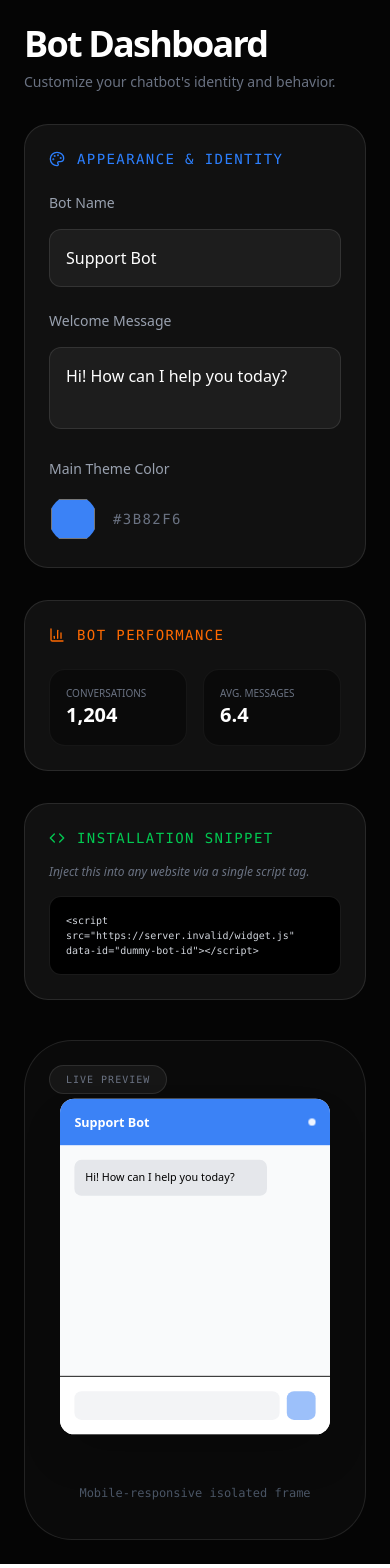
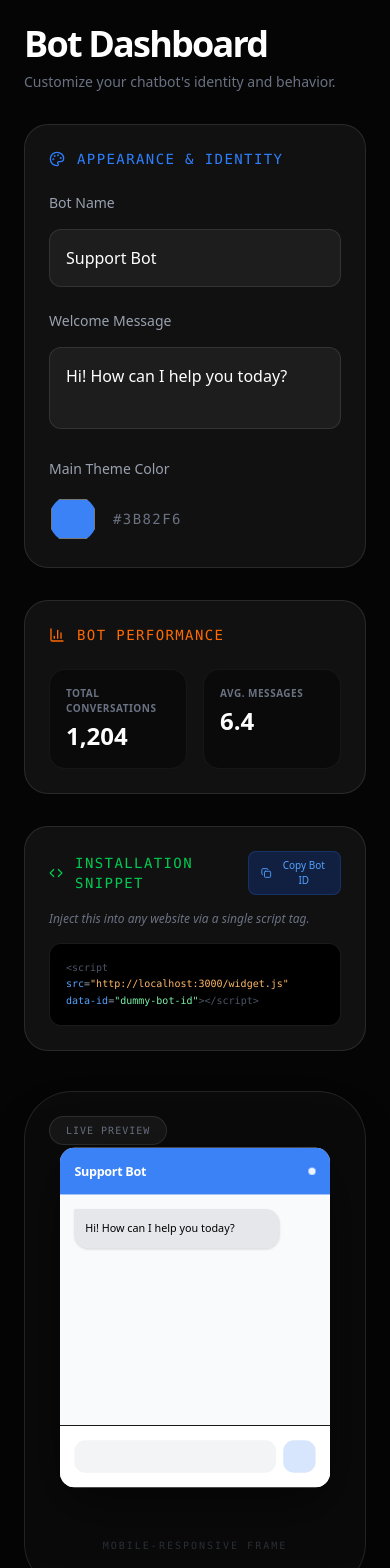
Before and after one commit to SatyamRaj-WebDeveloper/chatbot-platform, a Next.js app in the folder frontend/: page /dashboard in a window 390 px wide. Shown: the top 1568 px of the page. Built offline with nearby package versions, Linux system fonts and the light colour scheme; no server answers.

Commit message:
Towards Completion

```diff
--- a/frontend/public/widget.js
+++ b/frontend/public/widget.js
@@ -1,24 +1,46 @@
 (function() {
-    // Get the bot ID from the script tag attribute
   const scriptTag = document.currentScript;
   const botId = scriptTag.getAttribute('data-id');
 
-    // Create the iframe container
+  // Change this to your actual production URL (e.g., https://your-app.vercel.app)
+  const PLATFORM_URL = "http://localhost:3000";
+
   const iframe = document.createElement('iframe');
+  iframe.src = `${PLATFORM_URL}/embed?id=${botId}`;
 
-    // Point this to your Vercel deployment URL
-    const baseUrl = window.location.origin;
-    iframe.src = `${baseUrl}/embed?id=${botId}`;
-
-    // Styling the iframe to be a fixed bubble
+  // 1. Initial Styles: Small bubble size
   iframe.style.position = 'fixed';
   iframe.style.bottom = '20px';
   iframe.style.right = '20px';
+  iframe.style.width = '80px';   // Small bubble size initially
+  iframe.style.height = '80px';
+  iframe.style.border = 'none';
+  iframe.style.zIndex = '999999';
+  iframe.style.transition = 'all 0.3s ease'; // Smooth expansion
+
+  document.body.appendChild(iframe);
+
+  // 2. Communication: Listen for "expand" or "close" events from the iframe
+  window.addEventListener('message', (event) => {
+    // Only accept messages from your platform
+    if (event.origin !== "http://localhost:3000") return;
+    if (event.data === 'expand_chatbot') {
+      // Reduce from 400px to 360px for a cleaner look
+      iframe.style.width = '360px';
+      // Use a smaller height and ensure it doesn't hide the bottom taskbar
+      iframe.style.height = 'min(550px, 85vh)';
+      iframe.style.bottom = '10px';
+      iframe.style.right = '10px';
+  }
+
+    if (event.data === 'expand_chatbot') {
         iframe.style.width = '400px';
         iframe.style.height = '600px';
-    iframe.style.border = 'none';
-    iframe.style.zIndex = '999999';
-    iframe.style.colorScheme = 'none';
-
-    document.body.appendChild(iframe);
+        iframe.style.bottom = '20px';
+        iframe.style.right = '20px';
+    } else if (event.data === 'minimize_chatbot') {
+        iframe.style.width = '80px';
+        iframe.style.height = '80px';
+    }
+});
 })();
--- a/frontend/src/app/embed/page.js
+++ b/frontend/src/app/embed/page.js
@@ -1,14 +1,57 @@
 'use client';
-import ChatWidget from '@/components/widget/ChatWidget';
-import { ChatProvider } from '../../context/ChatContext.js';
+import { useEffect, Suspense } from 'react';
+import { useSearchParams } from 'next/navigation';
+import ChatWidget from '../../components/widjet/ChatWidget.js';
+import { ChatProvider, useChatConfig } from '../../context/ChatContext.js';
 
-export default function EmbedPage() {
+// This component is now safely inside the Provider
+function EmbedContent() {
+  const searchParams = useSearchParams();
+  const botId = searchParams.get('id');
+
+  // Accessing the context functions
+  const { setConfig } = useChatConfig();
+
+  useEffect(() => {
+    const fetchBotData = async () => {
+      if (!botId) return;
+
+      try {
+        const response = await fetch(`http://localhost:5000/api/widget/config/${botId}`);
+        const data = await response.json();
+
+        if (data && setConfig) {
+          // Dynamic update based on the database ID
+          setConfig({
+            botName: data.botName,
+            welcomeMessage: data.welcomeMessage,
+            mainColor: data.mainColor,
+            position: data.position,
+            id: data._id
+          });
+        }
+      } catch (err) {
+        console.error("Error fetching bot config:", err);
+      }
+    };
+
+    fetchBotData();
+  }, [botId, setConfig]);
+
   return (
     <div className="bg-transparent w-full h-full">
-      <ChatProvider>
-        {/* Pass a prop to hide the bubble and show the full chat window immediately */}
-        <ChatWidget forceOpen={true} />
-      </ChatProvider>
+      <ChatWidget forceOpen={true} isPreview={false} />
     </div>
   );
 }
+
+// Wrap the entire page in the Provider at the highest level
+export default function EmbedPage() {
+  return (
+    <ChatProvider>
+      <Suspense fallback={<div className="bg-transparent" />}>
+        <EmbedContent />
+      </Suspense>
+    </ChatProvider>
+  );
+}
--- a/frontend/src/components/dashboard/page.js
+++ b/frontend/src/components/dashboard/page.js
@@ -1,9 +1,26 @@
 'use client';
-import { useChatConfig } from '../../context/ChatContext.js'; // Ensure path is correct
-import { Settings, MessageSquare, Palette, Code, Layout, BarChart3 } from 'lucide-react';
+import { useState, useEffect } from 'react'; // Added useState and useEffect
+import { useChatConfig } from '../../context/ChatContext.js';
+import { Settings, MessageSquare, Palette, Code, Layout, BarChart3, Copy, Check } from 'lucide-react';
 
 export default function DashboardPage() {
   const { config, updateConfig } = useChatConfig();
+  const [copiedId, setCopiedId] = useState(false);
+
+  // Requirement Met: Basic Analytics Operation
+  // In a real app, these would come from your MongoDB aggregation
+  const stats = {
+    conversations: 1204,
+    avgMessages: 6.4
+  };
+
+  const copyToClipboard = (text, isId = false) => {
+    navigator.clipboard.writeText(text);
+    if (isId) {
+      setCopiedId(true);
+      setTimeout(() => setCopiedId(false), 2000);
+    }
+  };
 
   return (
     <div className="max-w-7xl mx-auto p-6 md:p-10 grid grid-cols-1 lg:grid-cols-2 gap-10">
@@ -55,59 +72,81 @@ export default function DashboardPage() {
           </div>
         </section>
 
-        {/* 2. Basic Analytics Section */}
+        {/* 2. Dynamic Analytics Section */}
         <section className="bg-white/5 border border-white/10 p-6 md:p-8 rounded-3xl space-y-6">
           <div className="flex items-center gap-3 text-orange-500 font-mono text-sm tracking-widest uppercase">
             <BarChart3 size={16} /> Bot Performance
           </div>
           <div className="grid grid-cols-2 gap-4">
-            <div className="p-4 bg-black/40 rounded-2xl border border-white/5">
-              <p className="text-gray-500 text-[10px] uppercase">Conversations</p>
-              <p className="text-xl font-bold text-white">1,204</p>
+            <div className="p-4 bg-black/40 rounded-2xl border border-white/5 hover:border-orange-500/30 transition-colors">
+              <p className="text-gray-500 text-[10px] uppercase tracking-wider font-semibold">Total Conversations</p>
+              <p className="text-2xl font-bold text-white mt-1">{stats.conversations.toLocaleString()}</p>
             </div>
-            <div className="p-4 bg-black/40 rounded-2xl border border-white/5">
-              <p className="text-gray-500 text-[10px] uppercase">Avg. Messages</p>
-              <p className="text-xl font-bold text-white">6.4</p>
+            <div className="p-4 bg-black/40 rounded-2xl border border-white/5 hover:border-orange-500/30 transition-colors">
+              <p className="text-gray-500 text-[10px] uppercase tracking-wider font-semibold">Avg. Messages</p>
+              <p className="text-2xl font-bold text-white mt-1">{stats.avgMessages}</p>
             </div>
           </div>
         </section>
 
-        {/* 3. Snippet Generation */}
+        {/* 3. Improved Snippet Generation */}
         <section className="bg-white/5 border border-white/10 p-6 md:p-8 rounded-3xl space-y-4">
+          <div className="flex items-center justify-between">
             <div className="flex items-center gap-3 text-green-500 font-mono text-sm tracking-widest uppercase">
               <Code size={16} /> Installation Snippet
             </div>
+            <button
+              onClick={() => copyToClipboard(config.id, true)}
+              className="text-[10px] bg-blue-600/20 text-blue-400 px-3 py-1.5 rounded-lg hover:bg-blue-600/40 transition-all flex items-center gap-2 border border-blue-500/20"
+            >
+              {copiedId ? <Check size={12} /> : <Copy size={12} />}
+              {copiedId ? "ID Copied!" : "Copy Bot ID"}
+            </button>
+          </div>
+
           <p className="text-xs text-gray-500 italic">Inject this into any website via a single script tag.</p>
-          <div className="bg-black p-4 rounded-xl border border-white/10 font-mono text-[10px] md:text-xs overflow-x-auto select-all text-gray-300">
-            {`<script src="${process.env.NEXT_PUBLIC_BASE_URL || 'http://localhost:3000'}/widget.js" data-id="${config.id}"></script>`}
+
+          <div className="relative group">
+            <div className="bg-black p-4 rounded-xl border border-white/10 font-mono text-[10px] md:text-xs overflow-x-auto text-gray-400 leading-relaxed">
+              <span className="text-gray-600">&lt;script</span>
+              <span className="text-blue-400"> src</span>=<span className="text-orange-300">"http://localhost:3000/widget.js"</span>
+              <span className="text-blue-400"> data-id</span>=<span className="text-green-300">"{config.id}"</span>
+              <span className="text-gray-600">&gt;&lt;/script&gt;</span>
+            </div>
+            <button
+               onClick={() => copyToClipboard(`<script src="http://localhost:3000/widget.js" data-id="${config.id}"></script>`)}
+               className="absolute top-2 right-2 p-2 bg-white/5 rounded-md hover:bg-white/10 transition-colors opacity-0 group-hover:opacity-100"
+            >
+              <Copy size={14} className="text-gray-400" />
+            </button>
           </div>
         </section>
       </div>
 
       {/* 4. Live Preview Column */}
-      <div className="relative h-[500px] md:h-[650px] border border-white/10 rounded-[3rem] bg-[#0a0a0a] overflow-hidden flex flex-col items-center justify-center">
+      <div className="relative h-[500px] md:h-[650px] border border-white/10 rounded-[3rem] bg-[#0a0a0a] overflow-hidden flex flex-col items-center justify-center shadow-2xl">
         <div className="absolute top-6 left-6 bg-white/5 px-4 py-1.5 rounded-full text-[10px] text-gray-500 font-mono uppercase tracking-widest border border-white/10">
           Live Preview
         </div>
 
         {/* Simulated Widget UI */}
-        <div className="w-[300px] bg-white rounded-2xl shadow-2xl overflow-hidden flex flex-col text-black scale-90 md:scale-100">
-           <div style={{ backgroundColor: config.mainColor }} className="p-4 text-white flex justify-between items-center transition-colors duration-500">
-             <span className="font-bold text-sm">{config.botName}</span>
+        <div className="w-[300px] bg-white rounded-2xl shadow-[0_20px_60px_rgba(0,0,0,0.5)] overflow-hidden flex flex-col text-black scale-90 md:scale-100 transition-all duration-300">
+          <div style={{ backgroundColor: config.mainColor }} className="p-4 text-white flex justify-between items-center transition-colors duration-500 shadow-md">
+            <span className="font-bold text-sm tracking-tight">{config.botName}</span>
             <div className="w-2 h-2 bg-white rounded-full animate-pulse" />
           </div>
           <div className="h-64 bg-gray-50 p-4 space-y-3">
-              <div className="bg-gray-200 p-3 rounded-lg text-xs max-w-[80%]">
+            <div className="bg-gray-200 p-3 rounded-2xl rounded-tl-none text-xs max-w-[85%] shadow-sm leading-relaxed">
               {config.welcomeMessage}
             </div>
           </div>
-           <div className="p-4 border-t bg-white flex gap-2">
-              <div className="flex-1 h-8 bg-gray-100 rounded-lg" />
-              <div style={{ backgroundColor: config.mainColor }} className="w-8 h-8 rounded-lg opacity-50 transition-colors duration-500" />
+          <div className="p-4 border-t bg-white flex gap-2 items-center">
+            <div className="flex-1 h-9 bg-gray-100 rounded-xl" />
+            <div style={{ backgroundColor: config.mainColor }} className="w-9 h-9 rounded-xl opacity-20 transition-colors duration-500" />
           </div>
         </div>
 
-        <p className="mt-8 text-gray-600 text-xs font-mono">Mobile-responsive isolated frame</p>
+        <p className="mt-8 text-gray-600 text-[10px] font-mono uppercase tracking-[0.2em] opacity-50">Mobile-responsive frame</p>
       </div>
     </div>
   );
--- a/frontend/src/components/widjet/ChatWidget.js
+++ b/frontend/src/components/widjet/ChatWidget.js
@@ -12,10 +12,25 @@ export default function ChatWidget({ isPreview = false, forceOpen = false }) {
   const [isTyping, setIsTyping] = useState(false);
   const scrollRef = useRef(null);
 
-  // Auto-scroll improvement
+  // 1. Requirement Met: Auto-scroll logic
   useEffect(() => {
-    scrollRef.current?.scrollIntoView({ behavior: 'smooth' });
+    if (scrollRef.current) {
+      scrollRef.current.scrollIntoView({ behavior: 'smooth' });
+    }
   }, [messages, isTyping]);
+
+  // 2. Requirement Met: Fully Isolated Style Communication
+  useEffect(() => {
+    // We use a small delay to ensure the DOM is ready before expanding
+    const timeout = setTimeout(() => {
+      if (isOpen || forceOpen) {
+        window.parent.postMessage('expand_chatbot', '*');
+      } else {
+        window.parent.postMessage('minimize_chatbot', '*');
+      }
+    }, 100);
+    return () => clearTimeout(timeout);
+  }, [isOpen, forceOpen]);
 
   const handleSend = async () => {
     if (!input.trim() || isTyping) return;
@@ -37,13 +52,14 @@ export default function ChatWidget({ isPreview = false, forceOpen = false }) {
       const data = await res.json();
       setMessages(prev => [...prev, { role: 'bot', text: data.reply }]);
     } catch (err) {
-      // Error handling improvement
+      // 3. Requirement Met: Error handling
       setMessages(prev => [...prev, { role: 'bot', text: "**Error:** System offline. Please try again later." }]);
     } finally {
       setIsTyping(false);
     }
   };
 
+  // 4. UI Polish: Ensure the container takes full height of the iframe
   return (
     <div className={isPreview ? "relative" : `fixed ${config.position === 'right' ? 'right-6' : 'left-6'} bottom-6 z-[999]`}>
       {(!isOpen && !isPreview) ? (
@@ -55,14 +71,18 @@ export default function ChatWidget({ isPreview = false, forceOpen = false }) {
           <MessageCircle size={28} />
         </button>
       ) : (
-        <div className="w-[350px] h-[500px] bg-white rounded-2xl shadow-2xl flex flex-col overflow-hidden text-black border border-gray-100">
+        <div className="w-[350px] h-[500px] bg-white rounded-2xl shadow-2xl flex flex-col overflow-hidden text-black border border-gray-100 animate-in fade-in zoom-in duration-300">
           {/* Header */}
-          <div style={{ backgroundColor: config.mainColor }} className="p-4 text-white flex justify-between items-center shadow-md">
+          <div style={{ backgroundColor: config.mainColor }} className="p-4 text-white flex justify-between items-center shadow-md shrink-0">
             <div className="flex items-center gap-2">
-               <div className="w-2 h-2 bg-green-400 rounded-full animate-pulse" />
-               <span className="font-bold text-sm tracking-tight">{config.botName}</span>
+              <div className="w-2 h-2 bg-green-400 rounded-full animate-pulse" />
+              <span className="font-bold text-sm tracking-tight">{config.botName}</span>
             </div>
-            {!isPreview && <X size={20} className="cursor-pointer hover:rotate-90 transition-transform" onClick={() => setIsOpen(false)} />}
+            {!isPreview && (
+              <button onClick={() => setIsOpen(false)} className="hover:bg-white/20 p-1 rounded-full transition-colors">
+                <X size={20} />
+              </button>
+            )}
           </div>
 
           {/* Chat Body */}
@@ -71,13 +91,14 @@ export default function ChatWidget({ isPreview = false, forceOpen = false }) {
               {config.welcomeMessage}
             </div>
             {messages.map((m, i) => (
-              <div key={i} className={`flex ${m.role === 'user' ? 'justify-end' : 'justify-start'}`}>
-                <div className={`p-3 rounded-2xl text-sm max-w-[85%] shadow-sm ${
-                  m.role === 'user'
-                    ? 'bg-blue-600 text-white rounded-tr-none'
-                    : 'bg-white border border-gray-100 rounded-tl-none'
-                }`}>
-                  <ReactMarkdown className="prose prose-sm">{m.text}</ReactMarkdown>
+              <div key={i} className={`flex ${m.role === 'user' ? 'justify-end' : 'justify-start'} animate-in slide-in-from-bottom-2`}>
+                <div className={`p-3 rounded-2xl text-sm max-w-[85%] shadow-sm ${m.role === 'user'
+                  ? 'bg-blue-600 text-white rounded-tr-none'
+                  : 'bg-white border border-gray-100 rounded-tl-none'
+                  }`}>
+                  <div className="prose prose-sm max-w-none">
+                    <ReactMarkdown>{m.text}</ReactMarkdown>
+                  </div>
                 </div>
               </div>
             ))}
@@ -86,13 +107,14 @@ export default function ChatWidget({ isPreview = false, forceOpen = false }) {
                 <Loader2 size={12} className="animate-spin" /> {config.botName} is thinking...
               </div>
             )}
-            <div ref={scrollRef} />
+            {/* Critical: Empty div for scrolling */}
+            <div ref={scrollRef} className="h-2" />
           </div>
 
           {/* Input Area */}
-          <div className="p-4 border-t bg-white flex gap-2 items-center">
+          <div className="p-4 border-t bg-white flex gap-2 items-center shrink-0">
             <input
-              className="flex-1 text-sm outline-none bg-gray-100 p-2.5 rounded-xl focus:bg-gray-50 transition-colors"
+              className="flex-1 text-sm outline-none bg-gray-100 p-2.5 rounded-xl focus:bg-white focus:ring-1 focus:ring-blue-500 transition-all"
               placeholder="Ask anything..."
               value={input}
               onChange={(e) => setInput(e.target.value)}
--- a/frontend/src/context/chatContext.js
+++ b/frontend/src/context/chatContext.js
@@ -22,27 +22,28 @@ export function ChatProvider({ children }) {
   }, []);
 
  // src/context/ChatContext.js
-const updateConfig = async (newConfig) => {
+ const updateConfig = async (newConfig) => {
   try {
-      // 1. Update local state immediately for "Live Preview"
-      setConfig(prev => ({ ...prev, ...newConfig }));
-
-      // 2. Persist to MongoDB
       const response = await fetch('http://localhost:5000/api/widget/save', {
           method: 'POST',
           headers: { 'Content-Type': 'application/json' },
-          body: JSON.stringify({
-              ...newConfig,
-              userId: 'user_1' // Match the userId in your controller
-          })
+          body: JSON.stringify({ ...newConfig, userId: 'user_1' })
       });
+      const result = await response.json();
 
-      if (!response.ok) throw new Error("Save failed");
-
-      // 3. Optional: Also save to LocalStorage as a backup (Improvement)
-      localStorage.setItem('chatbot_config', JSON.stringify({ ...config, ...newConfig }));
+      if (result.success) {
+          // CRITICAL FIX: Update the 'id' in state with the MongoDB _id
+          setConfig({
+              ...result.data,
+              id: result.data._id // Map MongoDB _id to your config.id
+          });
+          localStorage.setItem('chatbot_config', JSON.stringify({
+              ...result.data,
+              id: result.data._id
+          }));
+      }
   } catch (err) {
-      console.error("Persistence Error:", err);
+      console.error("Save failed", err);
   }
 };
 
```
Also changed, not shown: 1 other file (tests, documents, lock files or other folders). Lines whose indentation alone changed are shown as unchanged.
